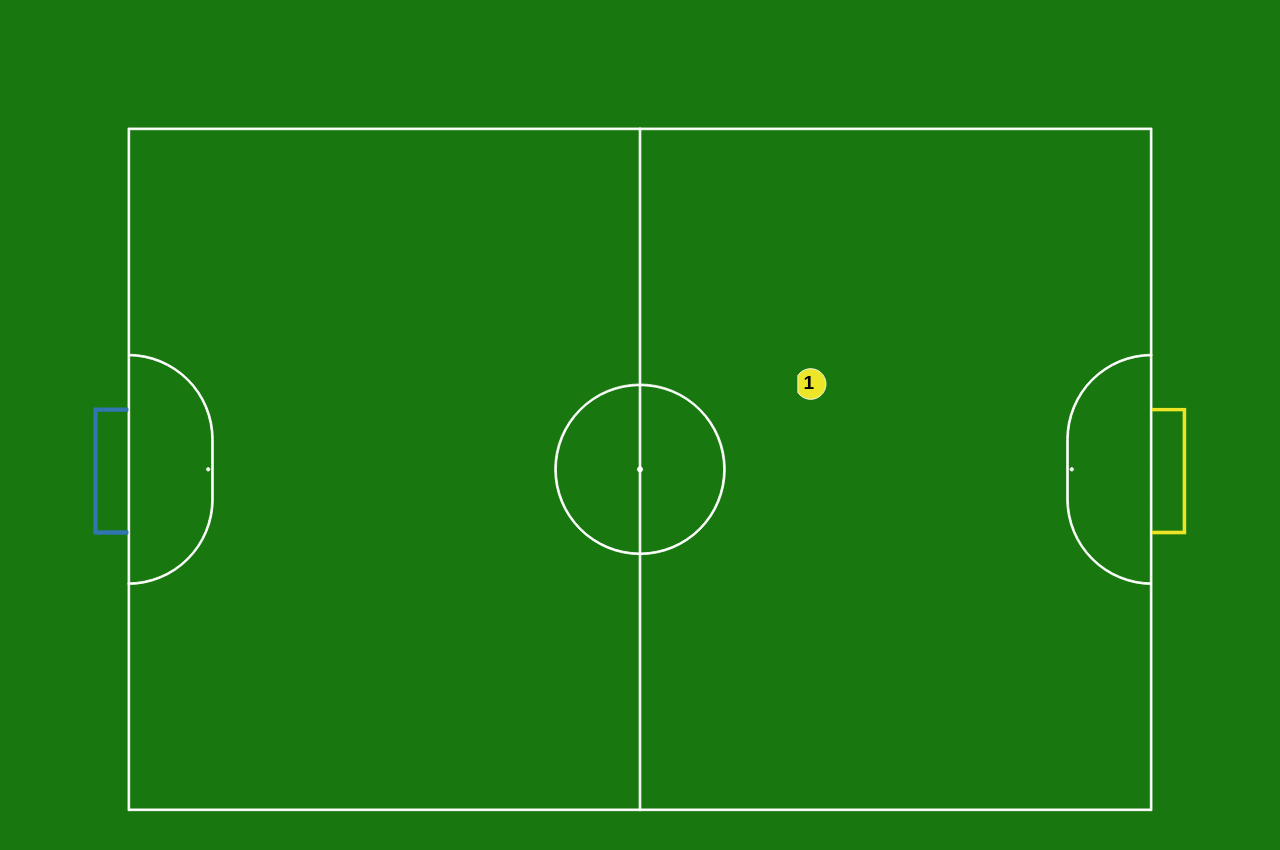
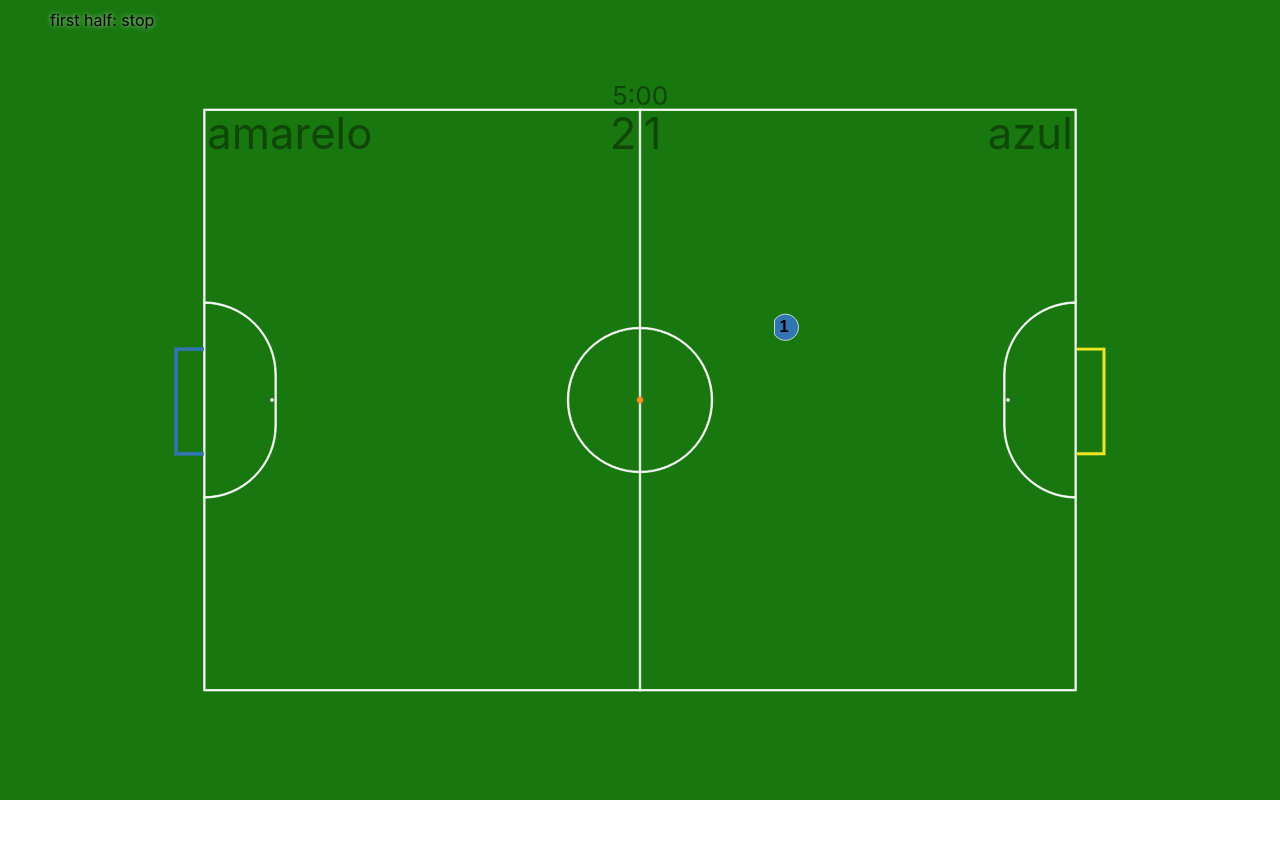
Before and after one commit to roboime/roboime-atlas-front, a React (Create React App) app: page / in a window 1280 px wide. Shown: the top 850 px of the page. After the commit the page ends 800 px from the top, so only its background shows below. Built offline with nearby package versions, Linux system fonts and the light colour scheme.

Commit message:
adding ball and referee info

```diff
--- a/src/components/field/index.js
+++ b/src/components/field/index.js
@@ -114,21 +114,13 @@ class Field extends React.Component {
 
     let dField = ''
     dField += `M ${-g.field_length / 2} ${-g.field_width / 2} h ${g.field_length} v ${g.field_width} h-${g.field_length} v-${g.field_width} m ${g.line_width} ${g.line_width} v ${g.field_width - 2 * g.line_width} h ${g.field_length - 2 * g.line_width} v-${g.field_width - 2 * g.line_width} h-${g.field_length - 2 * g.line_width}\n`
-
     dField += `M ${g.line_width / 2}-${g.field_width / 2} v ${g.field_width} h-${g.line_width} v-${g.field_width} h ${g.line_width}\n`
-
     dField += `M 0-${g.center_circle_radius} a ${g.center_circle_radius} ${g.center_circle_radius} 0 0 1 0 ${2 * g.center_circle_radius} a ${g.center_circle_radius} ${g.center_circle_radius} 0 0 1 0-${2 * g.center_circle_radius} m 0 ${g.line_width} a ${g.center_circle_radius - g.line_width} ${g.center_circle_radius - g.line_width} 0 0 0 0 ${2 * (g.center_circle_radius - g.line_width)} a ${g.center_circle_radius - g.line_width} ${g.center_circle_radius - g.line_width} 0 0 0 0-${2 * (g.center_circle_radius - g.line_width)}\n`
-
     dField += `M 0-${1.5 * g.line_width} a ${1.5 * g.line_width} ${1.5 * g.line_width} 0 0 1 0 ${3 * g.line_width} a ${1.5 * g.line_width} ${1.5 * g.line_width} 0 0 1 0-${3 * g.line_width}\n`
-
     dField += `M-${g.field_length / 2}-${g.defense_radius + g.defense_stretch / 2} a ${g.defense_radius} ${g.defense_radius} 0 0 1 ${g.defense_radius} ${g.defense_radius} v ${g.defense_stretch} a ${g.defense_radius} ${g.defense_radius} 0 0 1-${g.defense_radius} ${g.defense_radius} v-${g.line_width} a ${g.defense_radius - g.line_width} ${g.defense_radius - g.line_width} 0 0 0 ${g.defense_radius - g.line_width}-${g.defense_radius - g.line_width} v-${g.defense_stretch} a ${g.defense_radius - g.line_width} ${g.defense_radius - g.line_width} 0 0 0-${g.defense_radius - g.line_width}-${g.defense_radius - g.line_width}\n`
-
     dField += `M ${g.field_length / 2} ${g.defense_radius + g.defense_stretch / 2} a ${g.defense_radius} ${g.defense_radius} 0 0 1-${g.defense_radius}-${g.defense_radius} v-${g.defense_stretch} a ${g.defense_radius} ${g.defense_radius} 0 0 1 ${g.defense_radius}-${g.defense_radius} v ${g.line_width} a ${g.defense_radius - g.line_width} ${g.defense_radius - g.line_width} 0 0 0-${g.defense_radius - g.line_width} ${g.defense_radius - g.line_width} v ${g.defense_stretch} a ${g.defense_radius - g.line_width} ${g.defense_radius - g.line_width} 0 0 0 ${g.defense_radius - g.line_width} ${g.defense_radius - g.line_width}\n`
-
     dField += `M-${g.field_length / 2 - g.penalty_spot_from_field_line_dist - g.line_width} 0 a ${1 * g.line_width} ${1 * g.line_width} 0 0 1 ${2 * g.line_width} 0 a ${1 * g.line_width} ${1 * g.line_width} 0 0 1-${2 * g.line_width} 0\n`
-
     dField += `M ${g.field_length / 2 - g.penalty_spot_from_field_line_dist - g.line_width} 0 a ${1 * g.line_width} ${1 * g.line_width} 0 0 1-${2 * g.line_width} 0 a ${1 * g.line_width} ${1 * g.line_width} 0 0 1 ${2 * g.line_width} 0\n`
-
     dField += `z`
 
     let dLeftGoal = `M-${g.field_length / 2}-${g.goal_width / 2 + g.goal_wall_width / 2}
@@ -153,6 +145,11 @@ class Field extends React.Component {
 
     return (
       <React.Fragment>
+        <div className="info">
+          <div className="tip">
+            first half: stop
+          </div>
+        </div>
         <div className="field">
           <svg
             viewBox={this.viewBox()}
@@ -167,40 +164,60 @@ class Field extends React.Component {
               className="time-left"
               lengthAdjust="spacingAndGlyphs"
               x="2"
-              y={-g.field_width / 2 - 25}>
-            </text>
+              y={-g.field_width / 2 - 25}
+            >5:00</text>
             <text
               className="team-name left-name"
               textAnchor="start"
               lengthAdjust="spacingAndGlyphs"
               x={-g.field_length / 2 + 25}
-              y={-g.field_width / 2 + 25 + 250}>
-            </text>
+              y={-g.field_width / 2 + 25 + 250}>amarelo</text>
             <text
               className="team-name right-name"
               textAnchor="end"
               lengthAdjust="spacingAndGlyphs"
               x={g.field_length / 2 - 25}
-              y={-g.field_width / 2 + 25 + 250}>
-            </text>
+              y={-g.field_width / 2 + 25 + 250}>azul</text>
             <text
               className="team-name left-score"
               textAnchor="end"
               x={-25}
-              y={-g.field_width / 2 + 25 + 250}>
-            </text>
+              y={-g.field_width / 2 + 25 + 250}>2</text>
             <text
               className="team-name right-score"
               textAnchor="start"
               x={25}
-              y={-g.field_width / 2 + 25 + 250}>
-            </text>
+              y={-g.field_width / 2 + 25 + 250}>1</text>
+            <circle
+              className="ball active"
+              r={21.5}
+              cx={0}
+              cy={0}>
+            </circle>
             {paths}
             {texts}
           </svg>
         </div>
         <style jsx="true">{`
+          .info {
+            margin: 10px 50px;
+            position: absolute;
+            pointer-events: none;
+            z-index: 1;
+          }
+
+          .tip {
+            text-rendering: optimizeLegibility;
+            text-shadow: 0 0 5px rgba(255, 255, 255, 0.7);
+            font-size: 16px;
+            color: #030303;
+          }
+
           .field {
+            overflow: hidden;
+            height: 100%;
+            width: 100%;
+            position: absolute;
             background-color: #19770f;
           }
 
@@ -224,9 +241,21 @@ class Field extends React.Component {
             stroke: #d5c512;
           }
 
+          .time-left {
+            fill: rgba(0, 0, 0, 0.4);
+            font-size: 180px;
+            text-anchor: middle;
+            white-space: pre;
+          }
+
+          .team-name {
+            fill: rgba(0, 0, 0, 0.4);
+            font-size: 300px;
+          }
+
           .field-path {
             stroke: white;
-            fill: #ede528;
+            fill: #3276b1;
           }
 
           .field-text {
@@ -236,6 +265,12 @@ class Field extends React.Component {
             dominant-baseline: central;
             font: bold 7em sans-serif;
           }
+
+          .ball {
+            fill: #ff931f;
+            stroke: #c57a29;
+            stroke-width: 5;
+          }
         `}</style>
       </React.Fragment>
     )
```
